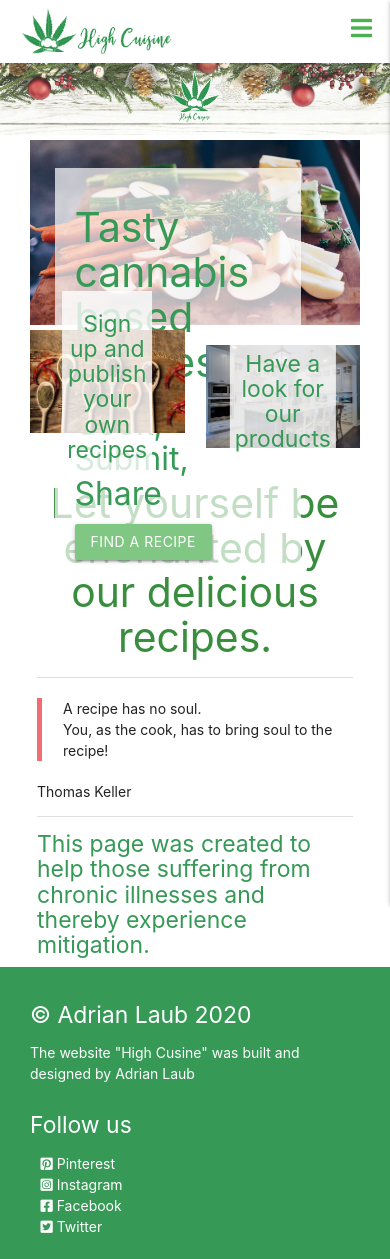
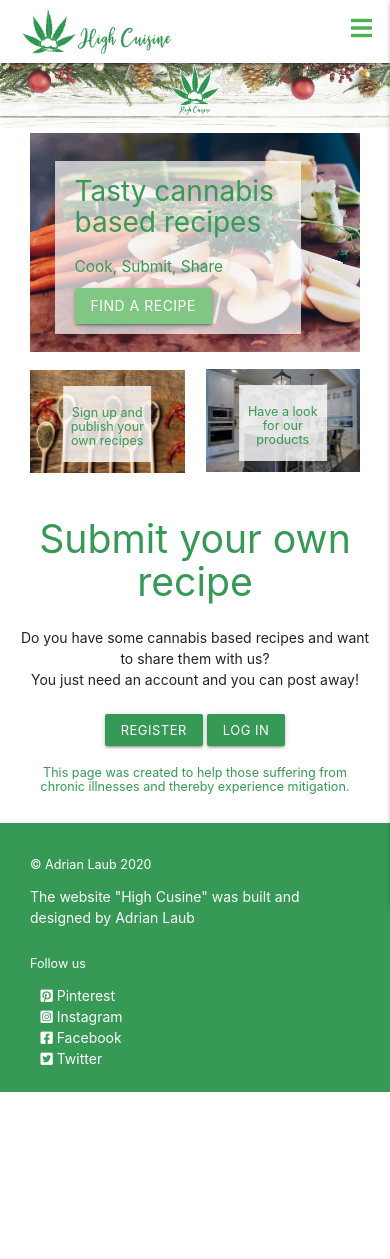
Before and after one commit to lemon-squeezy/high-cuisine, a Flask app: page /home in a window 390 px wide. After the commit the page ends 1092 px from the top, so only its background shows below. Run offline with Flask 2, Linux system fonts and the light colour scheme; some libraries are stand-ins or nearby versions.

Commit message:
Some style changes added

```diff
--- a/static/css/style.css
+++ b/static/css/style.css
@@ -29,6 +29,8 @@ i.fas.fa-arrow-circle-up {
 
 .btn-small{
     margin-top: 10px;
+    background-color: #369956;
+    color: #fff;
 }
 
 .collapsible-header .col strong{
@@ -119,7 +121,7 @@ nav ul a{
 }
 
 #bottom-right-image {
-  margin-top: 15px;
+  margin-top: 12px;
 }
 
 /* Overriding Materialize-Styles */
@@ -142,14 +144,23 @@ ul.basics:not(.browser-default)>li{
 } */
 
 /* Mdeia Queries */
-/* @media only screen and (min-width: 1200px){
-} */
-@media only screen and (max-width: 600px) {
+@media only screen and (max-width: 768px) {
   h1 {
     font-size: 2.8rem;
   }
   h2 {
     font-size: 2.2rem;
+  }
+  h3 {
+    font-size: 2rem;
+    margin-top: 5px;
+    margin-bottom: 5px;
+  }
+  h4 {
+    font-size: 1.1rem;
+  }
+  h5 {
+    font-size: 0.9rem;
   }
 }
 @media (min-width: 768px){
@@ -169,3 +180,8 @@ ul.basics:not(.browser-default)>li{
     margin: auto;
 }
 }
+@media only screen and (max-width: 600px){
+.homepage-sml-img {
+    margin-top: 13px;
+}
+}
--- a/templates/base.html
+++ b/templates/base.html
@@ -16,6 +16,7 @@
 <body>
     <header>
     <!-- top navbar -->
+    <div class="navbar-fixed">
         <nav class="nav-extended white">
             <div class="nav-wrapper">
             <a href="{{ url_for('home') }}">
@@ -38,10 +39,11 @@
             </ul>
             </div>
         </nav>
+    </div>
     <!-- mobile sidenav -->
         <ul class="sidenav" id="mobile-demo">
             <li><h4 class="center-align green-text text-darken-2">High Cuisine</h4></li>
-            <li><a href="{{ url_for('get_recipes')}}">Home</a></li>
+            <li><a href="{{ url_for('home')}}">Home</a></li>
             <li><a href="{{ url_for('basics')}}">Basics</a></li>
             <li><a href="{{ url_for('get_recipes')}}">Recipes</a></li>
             <li><a href="{{ url_for('shop')}}">Shop</a></li>
--- a/templates/index.html
+++ b/templates/index.html
@@ -7,22 +7,13 @@
     <div id="main-image-text" class="left-align">
       <h3>Tasty cannabis based recipes</h3>
       <h4>Cook, Submit, Share</h4>
-      <a
-        href="{{ url_for('get_recipes') }}"
-        class="waves-effect waves-light btn banner-button green lighten-2 header-btn"
-        >Find a Recipe</a
-      >
+      <a href="{{ url_for('get_recipes') }}" class="waves-effect waves-light btn banner-button green lighten-2 header-btn">Find a Recipe</a>
     </div>
   </div>
 
   <!-- Top right Image Box - top -->
   <aside class="col m4 s6 homepage-sml-img">
-    <a href="{{ url_for('register') }}"
-      ><img
-        class="responsive-img"
-        src="{{ url_for('static', filename='css/images/home_top_right.jpg') }}"
-        alt="Image of different spices"
-      />
+    <a href="{{ url_for('register') }}"><img class="responsive-img" src="{{ url_for('static', filename='css/images/home_top_right.jpg') }}" alt="Image of different spices"/>
       <div class="small-image-text center-align">
         <h5>Sign up and publish your own recipes</h5>
       </div>
@@ -43,17 +34,20 @@
     </a>
   </aside>
 </section>
-    <div class="container">
-        <h3 class="green-text text-darken-2 center-align">Let yourself be enchanted by our delicious recipes.</h3>
-        <div class="divider"></div>
-            <blockquote green>A recipe has no soul. <br>
-                You, as the cook, has to bring soul to the recipe!<br>
-            </blockquote>
-        <p>Thomas Keller</p>
-        <div class="divider"></div>
-        <h5>This page was created to help those suffering from chronic illnesses and thereby experience mitigation.</h5>
-    </div>
-
-
+<!-- Submit Your Own Recipe -->
+<section class="row col s12 center-align">
+  <h1>Submit your own recipe</h1>
+  <p>Do you have some cannabis based  recipes and want to share them with us?<br />
+    You just need an account and you can post away!</p>
+  {% if session.user %}
+  <a href="{{ url_for('add_recipe') }}" class="waves-effect waves-light btn red lighten-2 about-btn center-block">Add Recipe</a>
+  {% else %}
+  <a href="{{ url_for('register') }}" class="waves-effect waves-light btn-small">Register</a>
+  <a href="{{ url_for('login') }}" class="waves-effect waves-light btn-small center-block">Log In</a>
+  {% endif %}
+</section>
+<section class="row col s12 center-align">
+<h5>This page was created to help those suffering from chronic illnesses and thereby experience mitigation.</h5>
+</section>
 
 {% endblock %}
--- a/templates/recipes.html
+++ b/templates/recipes.html
@@ -47,7 +47,7 @@
                         <div class="col s12 card-btns">
                             {% if session.user|lower == recipe.created_by|lower %}
                         <!--Edit btn-->
-                            <a href="{{ url_for('edit_recipe', recipe_id=recipe._id) }}" class="btn-small waves-effect waves-light green">Edit</a>
+                            <a href="{{ url_for('edit_recipe', recipe_id=recipe._id) }}" class="btn-small">Edit</a>
                         </div>
                         <!--Delete btn and modal for delete confirmation-->
                         <div class="col s12">
@@ -55,7 +55,7 @@
                             <a data-target="{{ recipe._id }}" class="btn-small waves-effect waves-light modal-trigger red">Delete</a>
                             {% else %}
                             <div class="col s12 center-align">
-                                <a href="{{ url_for('view_recipe', recipe_id=recipe._id) }}" class="btn-small waves-effect waves-light green">Cook it!</a>
+                                <a href="{{ url_for('view_recipe', recipe_id=recipe._id) }}" class="btn-small">Cook it!</a>
                             </div>
                             {% endif %}
                             <!-- Modal Structure -->
```
Also changed, not shown: static/css/images/home_bottom_right.jpg, static/css/images/home_top_right.jpg, static/css/images/main.image-left.jpg.
